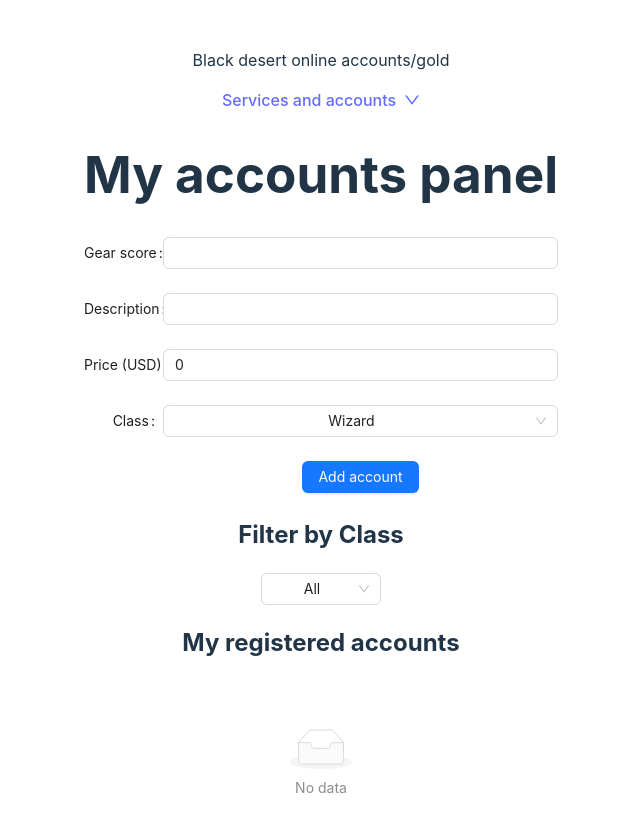
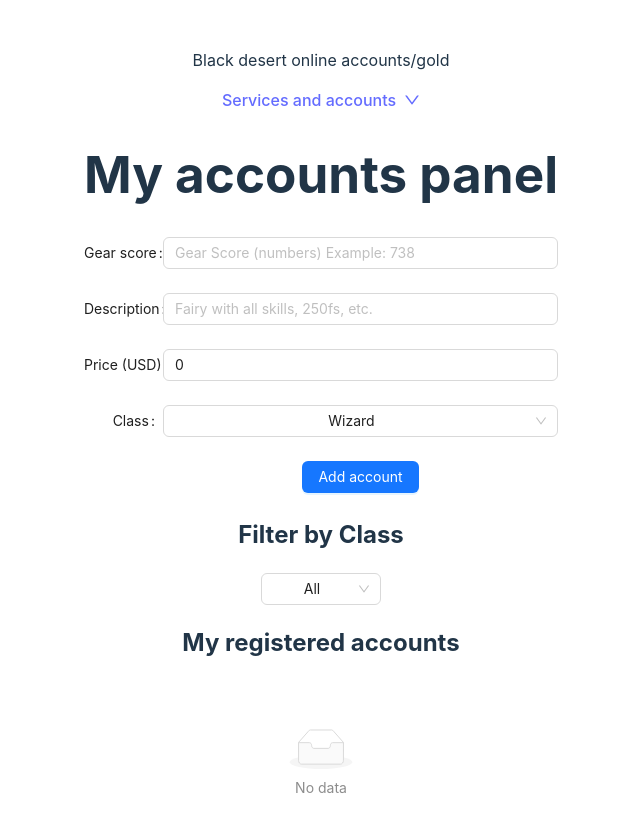
Before and after one commit to Znt77/Proyecto-react, a React (Vite) app: page /sell in a window 1280 px wide. Shown: the top 832 px of the page, without its empty margins (319-959 px from the left). Built offline with nearby package versions, Linux system fonts and the light colour scheme.

Commit message:
Se modificó addaccount

```diff
--- a/src/components/agregarcuenta/addaccount.jsx
+++ b/src/components/agregarcuenta/addaccount.jsx
@@ -81,12 +81,14 @@ function AddAccount() {
                         type="number"
                         value={newProduct.name}
                         onChange={(e) => setNewProduct({ ...newProduct, name: e.target.value })}
+                        placeholder='Gear Score (numbers) Example: 738'
                     />
                 </Form.Item>
                 <Form.Item label="Description">
                     <Input
                         value={newProduct.description}
                         onChange={(e) => setNewProduct({ ...newProduct, description: e.target.value })}
+                        placeholder='Fairy with all skills, 250fs, etc.'
                     />
                 </Form.Item>
                 <Form.Item label="Price (USD)">
@@ -94,6 +96,7 @@ function AddAccount() {
                         type="number"
                         value={newProduct.price}
                         onChange={(e) => setNewProduct({ ...newProduct, price: e.target.value })}
+                        placeholder='Price (Number in USD)'
                     />
                 </Form.Item>
                 <Form.Item label="Class">
```
